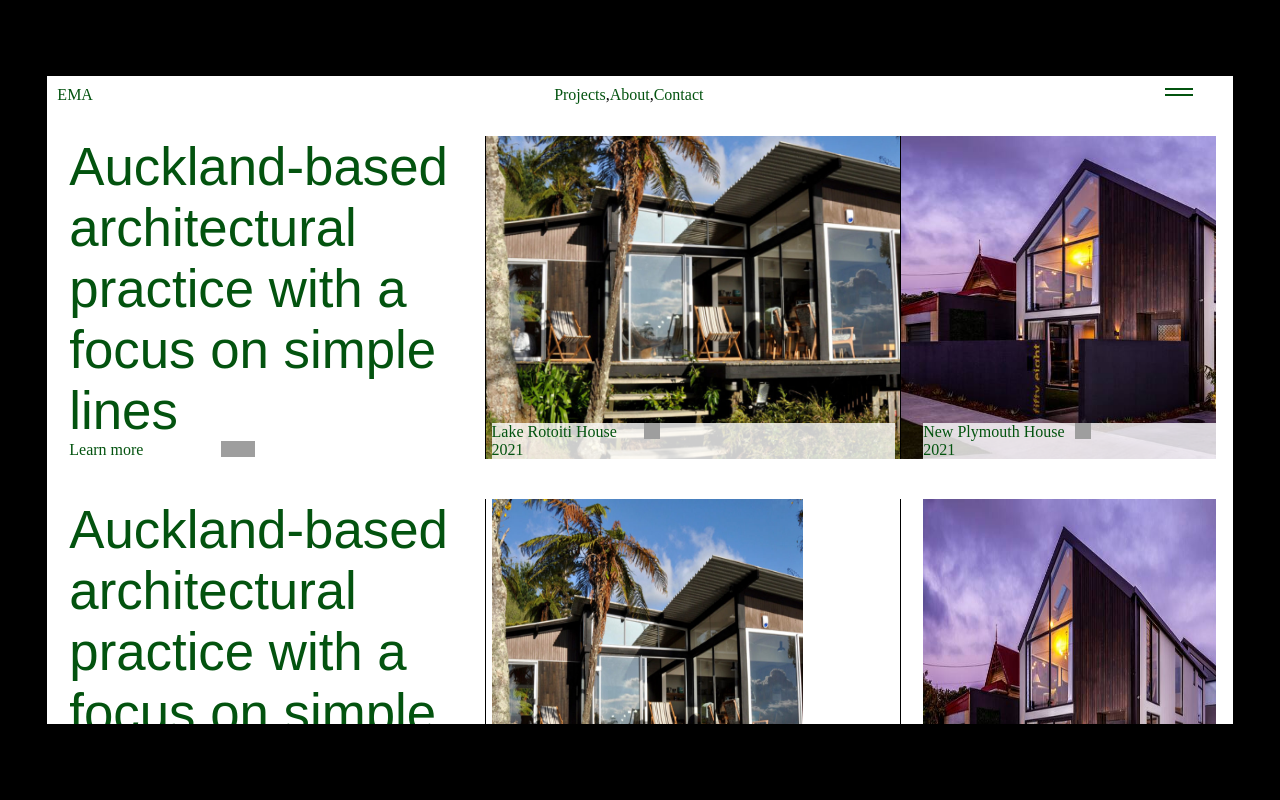
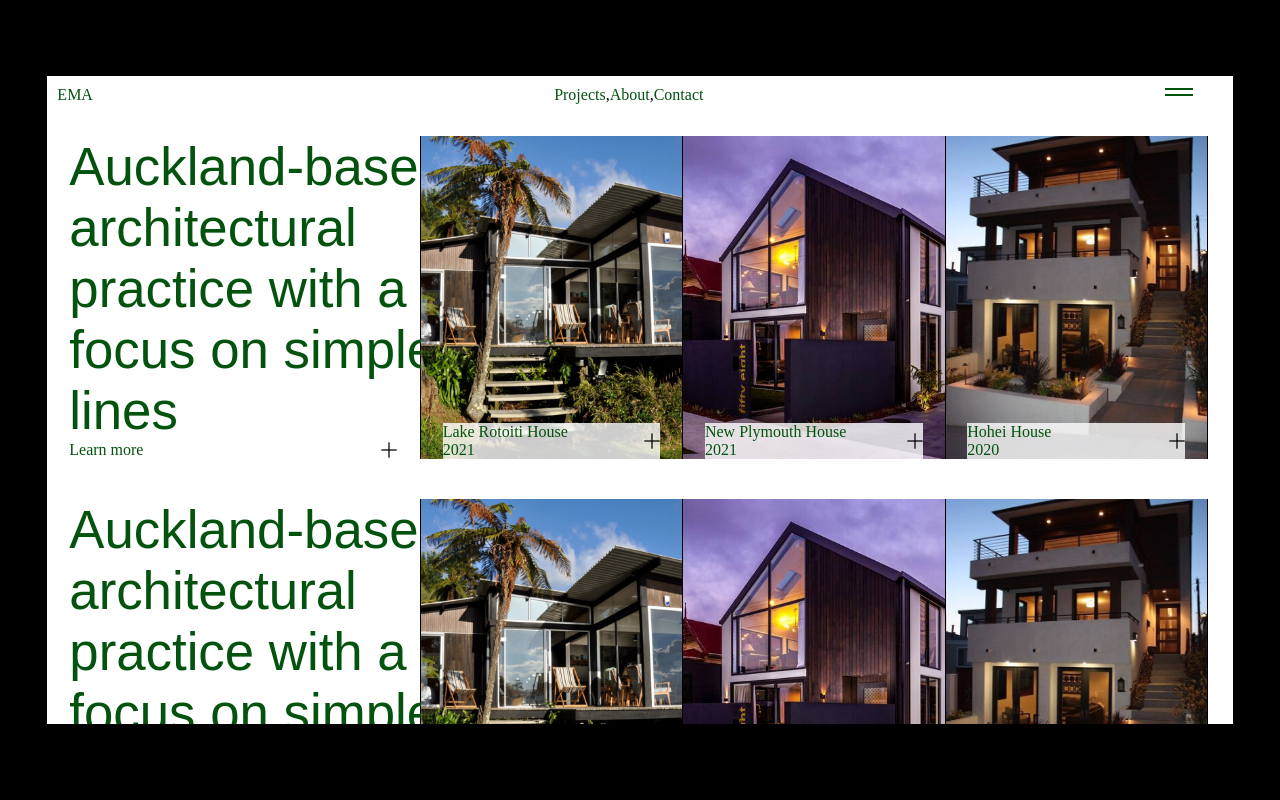
Before and after one commit to antonkapustin/second-landing-page, a plain HTML site: page index.html in a window 1280 px wide. Drawn offline with Linux system fonts and the light colour scheme; grey boxes are pictures that could not be loaded.

Commit message:
update slider

```diff
--- a/index.html
+++ b/index.html
@@ -30,29 +30,53 @@
         <div class="content">
             <div class="main">
                 <div class="slider">
-                    <div class="slider__item">
+                    <div class="slider__name">
                         <h1 class="slider__title">Auckland-based architectural practice with a focus on simple lines</h1>
                         <div class="slider__footer">
                             <p class="slider__paragraph">Learn more</p>
                             <i class="slider__icon_plus slider__icon_with_gap"></i>
                         </div>
                     </div>
-                    <div class="slider__content" >
-                        <div class="slider__item" style="background-image: url(assets/img/lake-rotiiti-house.jpeg)">
+                    <div class="slider__content">
+                        <div class="slider__slid">
+                            <div class="slider__box" style="background-image: url(assets/img/lake-rotiiti-house.jpeg)">
                                 <!-- <img src="assets/img/lake-rotiiti-house.jpeg" alt="img" class="slider__img"> -->
                                 <div class="slider__footer">
                                     <p class="slider__paragraph">Lake Rotoiti House 2021</p>
                                     <i class="slider__icon_plus"></i>
                                 </div>
                             </div>
-                        <div class="slider__item" style="background-image: url(assets/img/new-plymouth-house.jpeg)">
+                            <div class="slider__box" style="background-image: url(assets/img/new-plymouth-house.jpeg)">
                                 <!-- <img src="assets/img/new-plymouth-house.jpeg" alt="img" class="slider__img"> -->
                                 <div class="slider__footer">
                                     <p class="slider__paragraph">New Plymouth House 2021</p>
                                     <i class="slider__icon_plus"></i>
                                 </div>
                             </div>
-                        <div class="slider__item" style="background-image: url(assets/img/hohei-house.jpeg)">
+                            <div class="slider__box" style="background-image: url(assets/img/hohei-house.jpeg)">
+                                <!-- <img src="assets/img/hohei-house.jpeg" alt="img" class="slider__img"> -->
+                                <div class="slider__footer">
+                                    <p class="slider__paragraph slider__paragraph_small">Hohei House 2020</p>
+                                    <i class="slider__icon_plus"></i>
+                                </div>
+                            </div>
+                        </div>
+                        <div class="slider__slid" >
+                            <div class="slider__box" style="background-image: url(assets/img/lake-rotiiti-house.jpeg)">
+                                <!-- <img src="assets/img/lake-rotiiti-house.jpeg" alt="img" class="slider__img"> -->
+                                <div class="slider__footer">
+                                    <p class="slider__paragraph">Lake Rotoiti House 2021</p>
+                                    <i class="slider__icon_plus"></i>
+                                </div>
+                            </div>
+                            <div class="slider__box" style="background-image: url(assets/img/new-plymouth-house.jpeg)">
+                                <!-- <img src="assets/img/new-plymouth-house.jpeg" alt="img" class="slider__img"> -->
+                                <div class="slider__footer">
+                                    <p class="slider__paragraph">New Plymouth House 2021</p>
+                                    <i class="slider__icon_plus"></i>
+                                </div>
+                            </div>
+                            <div class="slider__box" style="background-image: url(assets/img/hohei-house.jpeg)">
                                 <!-- <img src="assets/img/hohei-house.jpeg" alt="img" class="slider__img"> -->
                                 <div class="slider__footer">
                                     <p class="slider__paragraph slider__paragraph_small">Hohei House 2020</p>
@@ -61,8 +85,10 @@
                             </div>
                         </div>
                     </div>
+                </div>
+
                 <div class="slider">
-                    <div class="slider__item">
+                    <div class="slider__name">
                         <h1 class="slider__title">Auckland-based architectural practice with a focus on simple lines</h1>
                         <div class="slider__footer">
                             <p class="slider__paragraph">Learn more</p>
@@ -70,25 +96,50 @@
                         </div>
                     </div>
                     <div class="slider__content">
-                        <div class="slider__item">
-                            <img src="assets/img/lake-rotiiti-house.jpeg" alt="img" class="slider__img">
+                        <div class="slider__slid">
+                            <div class="slider__box" style="background-image: url(assets/img/lake-rotiiti-house.jpeg)">
+                                <!-- <img src="assets/img/lake-rotiiti-house.jpeg" alt="img" class="slider__img"> -->
                                 <div class="slider__footer">
                                     <p class="slider__paragraph">Lake Rotoiti House 2021</p>
                                     <i class="slider__icon_plus"></i>
                                 </div>
                             </div>
-                        <div class="slider__item">
-                            <img src="assets/img/new-plymouth-house.jpeg" alt="img" class="slider__img">
+                            <div class="slider__box" style="background-image: url(assets/img/new-plymouth-house.jpeg)">
+                                <!-- <img src="assets/img/new-plymouth-house.jpeg" alt="img" class="slider__img"> -->
                                 <div class="slider__footer">
                                     <p class="slider__paragraph">New Plymouth House 2021</p>
                                     <i class="slider__icon_plus"></i>
                                 </div>
                             </div>
-                        <div class="slider__item">
-                            <img src="assets/img/hohei-house.jpeg" alt="img" class="slider__img">
+                            <div class="slider__box" style="background-image: url(assets/img/hohei-house.jpeg)">
+                                <!-- <img src="assets/img/hohei-house.jpeg" alt="img" class="slider__img"> -->
                                 <div class="slider__footer">
                                     <p class="slider__paragraph slider__paragraph_small">Hohei House 2020</p>
                                     <i class="slider__icon_plus"></i>
+                                </div>
+                            </div>
+                        </div>
+                        <div class="slider__slid" >
+                            <div class="slider__box" style="background-image: url(assets/img/lake-rotiiti-house.jpeg)">
+                                <!-- <img src="assets/img/lake-rotiiti-house.jpeg" alt="img" class="slider__img"> -->
+                                <div class="slider__footer">
+                                    <p class="slider__paragraph">Lake Rotoiti House 2021</p>
+                                    <i class="slider__icon_plus"></i>
+                                </div>
+                            </div>
+                            <div class="slider__box" style="background-image: url(assets/img/new-plymouth-house.jpeg)">
+                                <!-- <img src="assets/img/new-plymouth-house.jpeg" alt="img" class="slider__img"> -->
+                                <div class="slider__footer">
+                                    <p class="slider__paragraph">New Plymouth House 2021</p>
+                                    <i class="slider__icon_plus"></i>
+                                </div>
+                            </div>
+                            <div class="slider__box" style="background-image: url(assets/img/hohei-house.jpeg)">
+                                <!-- <img src="assets/img/hohei-house.jpeg" alt="img" class="slider__img"> -->
+                                <div class="slider__footer">
+                                    <p class="slider__paragraph slider__paragraph_small">Hohei House 2020</p>
+                                    <i class="slider__icon_plus"></i>
+                                </div>
                             </div>
                         </div>
                     </div>
--- a/less/slider.less
+++ b/less/slider.less
@@ -1,17 +1,44 @@
 .slider {
 display: flex;
+overflow: hidden;
+width: 100%;
 
     &:not(:last-child) {
         margin-bottom: 40px;
     }
     &__content {
-    display: flex;
-    overflow-x: auto;
-    overflow-y: visible;
-    justify-content: space-between;
+        display: flex;
+        overflow-x: auto;
+        scroll-snap-type: x mandatory;
+        scroll-behavior: smooth;
+        -webkit-overflow-scrolling: touch;
     }
+    &__slid {
+       display: flex;
+       margin-right: 2.5vw;
+       flex-shrink: 0;
+       width: 100%;
+       scroll-snap-align: start;
+       transform-origin: center center;
+       transform: scale(1);
+       transition: transform 0.5s;
+       position: relative;
 
-    &__item {
+       &:last-child {
+           margin-right: 0;
+       }
+    }
+    &__name {
+        display: flex;
+        flex-direction: column;
+        justify-content: space-between;
+        border-right: 1px solid black;
+        flex-shrink: 0;
+        padding-right: 0.4vw;
+        padding-left: 0.4vw;
+        width: 30%;
+    }
+    &__box {
         display: flex;
         flex-direction: column;
         justify-content: space-between;
@@ -21,12 +48,7 @@ display: flex;
         box-sizing: border-box;
         background-size: cover;
         background-position: center center;
-        min-width:415px;
-
-        &:first-child {
-            padding-right: 0.4vw;
-            padding-left: 0.4vw;
-        }
+        width: 33%;
     }
 
     &__img {
@@ -56,7 +78,7 @@ display: flex;
 
     &__icon {
         &_plus {
-            background-image: url("../assets/icons/plus.png");
+            background-image: url("assets/icons/plus.png");
             background-repeat: no-repeat;
             width: 16px;
             height: 16px;
@@ -70,6 +92,8 @@ display: flex;
         display: flex;
         margin-top: auto;
         box-sizing: border-box;
+        justify-content: space-between;
+        align-items: center;
         background: rgba(255, 255, 255, 0.8);
     }
 }
```
Lines whose indentation alone changed are shown as unchanged.
